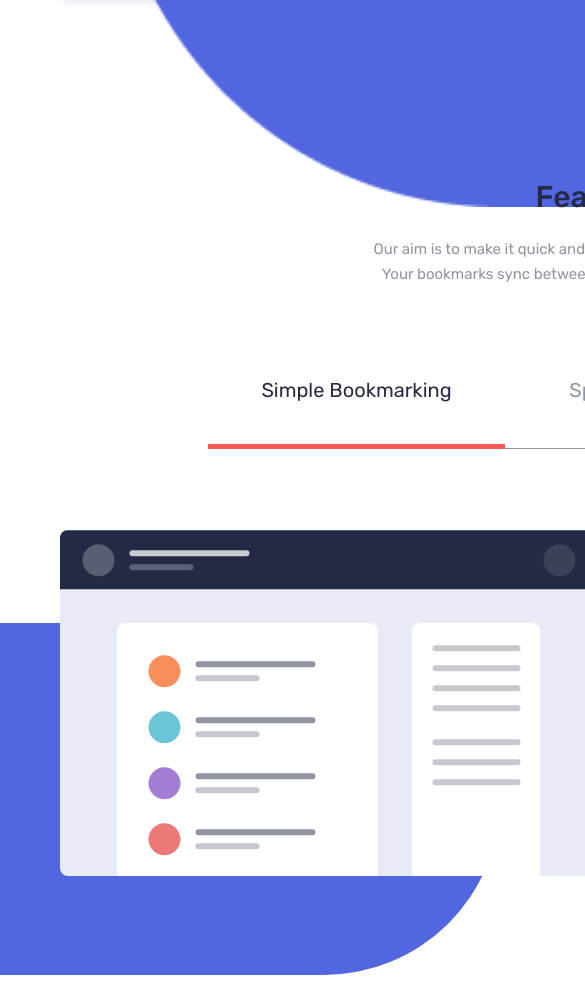
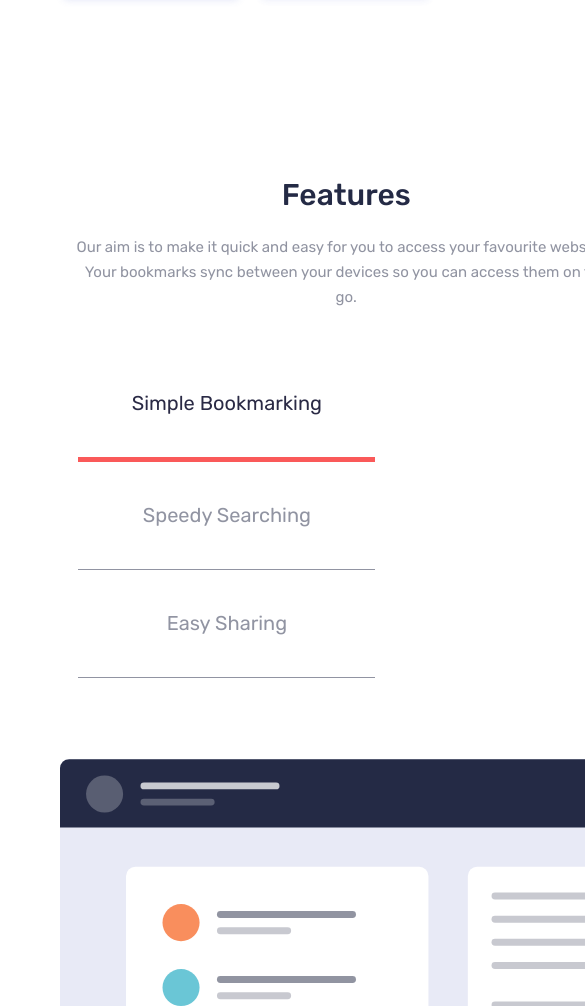
Before and after one commit to ezlyTech/bookmark-landingpage, a website: page index.html in a window 390 px wide. Shown: the part 791-1797 px from the top of the page, 585 px wide, since content can reach past the window. Drawn offline with nearby package versions, Linux system fonts and the light colour scheme.

Commit message:
mobile progress

```diff
--- a/app/scss/ribbons/sico.scss
+++ b/app/scss/ribbons/sico.scss
@@ -246,15 +246,16 @@
                 .tiles__text{
                     text-align: center;
 
+
                     .featureTitle{
                         position: relative;
-                        left: 0%;
+                        left: 3%;
 
                     }
 
                     .featureText{
-                        width: 50%;
-                        position: relative;
+                        left: 3%;
+                        width: 100%;
                     }
                 }
 
@@ -265,9 +266,10 @@
                     }
 
                     ul{
-                        display: flex;
+                        display: inline-block;
                         position: relative;
                         width: 100%;
+                        left: -4%;
 
                         li{
                             color: #9194A2;
@@ -301,31 +303,31 @@
                     .SB{
 
                         .featureTab1{
-                            z-index: 2;
                             position: relative;
-                            left: -40px;
-                            bottom: -45px;
+                            width: 135%;
+                            z-index: 5;
+                        }
+
+                        .RectangleBG{
+                            top: 10%;
+                            width: 120%;
+                            left: -100%;
+                            height: 203px;
+
+
+
+                            z-index: 1;
+                            background: #5267DF;
+                            border-radius: 316.5px;
+
 
                         }
 
-                        .RectangleBG{
+                        .featureTabText1{
                             position: relative;
-                            width: 1000px;
-                            height: 352px;
-                            left: -600px;
-                            top: -220px;
-                            z-index: 1;
-                            background: #5267DF;
-                            border-radius: 316.5px;
-                        }
+                            width: 100%;
+                            text-align: center;
 
-                        .featureTabText1{
-                            float: right;
-                            position: relative;
-                            width: 40%;
-                            z-index: 4;
-                            right: 0px;
-                            top: 70px;
 
                             .featureP{
 
@@ -384,7 +386,6 @@
                         }
 
                         .featureTabText1{
-                            float: right;
                             position: relative;
                             width: 40%;
                             z-index: 4;
```
Also changed, not shown: dist/style.css, 1 other file.
